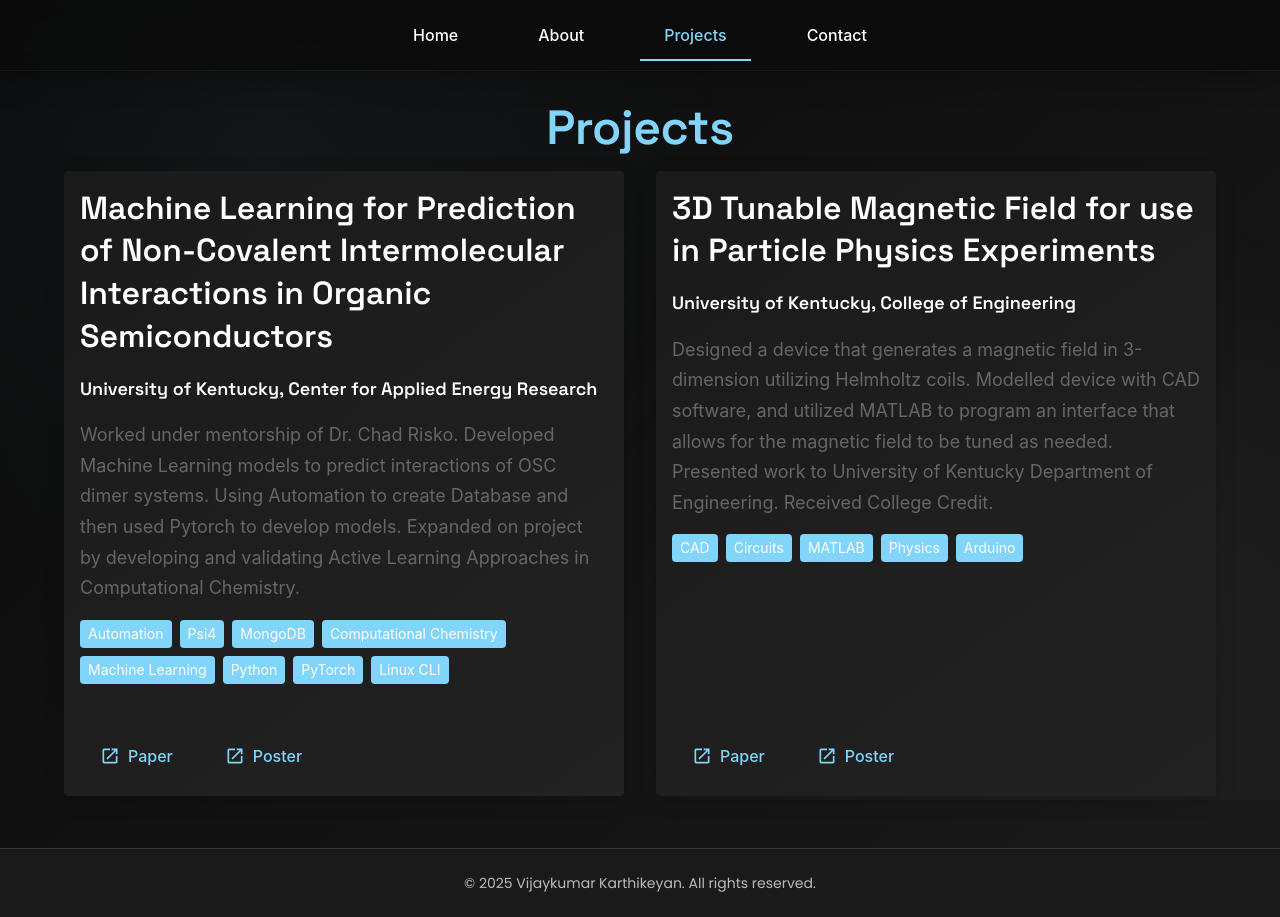
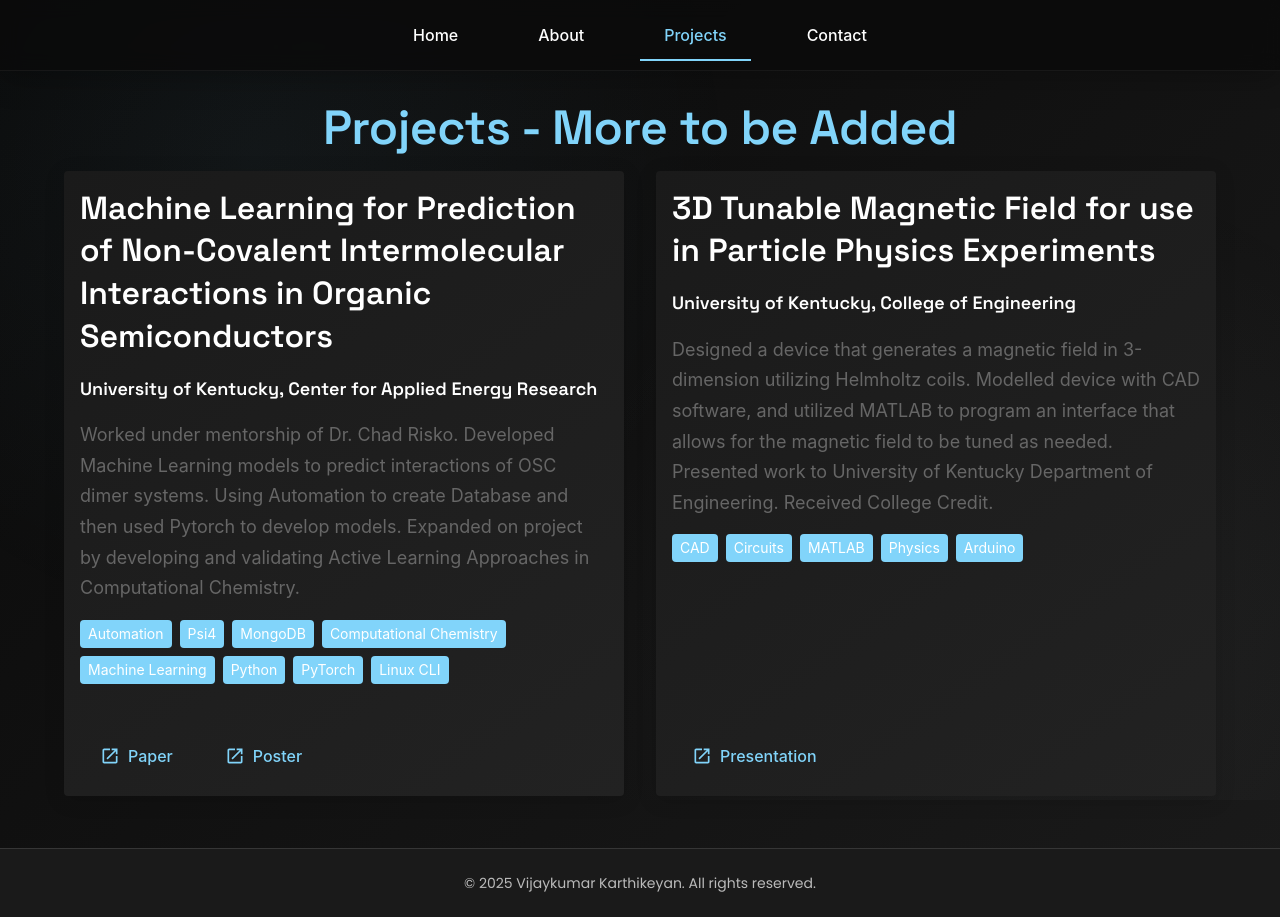
Before and after one commit to kvijay3/kvijay3.github.io, a React (Vite) app: page /#/projects in a window 1280 px wide. Built offline with nearby package versions, Linux system fonts and the light colour scheme.

Commit message:
modified the links in projects

```diff
--- a/src/pages/Projects.jsx
+++ b/src/pages/Projects.jsx
@@ -14,25 +14,31 @@ const Projects = () => {
     },
     */
     {
+      id: 1,
       title: 'Machine Learning for Prediction of Non-Covalent Intermolecular Interactions in Organic Semiconductors',
       affiliation: 'University of Kentucky, Center for Applied Energy Research',
       description: 'Worked under mentorship of Dr. Chad Risko. Developed Machine Learning models to predict interactions of OSC dimer systems. Using Automation to create Database and then used Pytorch to develop models. Expanded on project by developing and validating Active Learning Approaches in Computational Chemistry.',
       technologies: ['Automation', 'Psi4', 'MongoDB', 'Computational Chemistry', 'Machine Learning', 'Python', 'PyTorch', 'Linux CLI'],
       //github: 'https://github.com/yourusername/project1',
-      paper: 'https://drive.google.com/file/d/1Pjsi2TTWZ274OXqLnv235vLAm_fT-b3D/view',
-      poster: 'https://drive.google.com/file/d/16YQVQWIX1V-XvEb4n6Ii2Srln-B2EAKJ/view'
+      link1: 'https://drive.google.com/file/d/1Pjsi2TTWZ274OXqLnv235vLAm_fT-b3D/view',
+      link1Type: 'Paper',
+  link2: 'https://drive.google.com/file/d/16YQVQWIX1V-XvEb4n6Ii2Srln-B2EAKJ/view',
+  link2Type: 'Poster',
     },
     {
+      id: 2,
       title: '3D Tunable Magnetic Field for use in Particle Physics Experiments',
       affiliation: 'University of Kentucky, College of Engineering',
       description: 'Designed a device that generates a magnetic field in 3-dimension utilizing Helmholtz coils. Modelled device with CAD software, and utilized MATLAB to program an interface that allows for the magnetic field to be tuned as needed. Presented work to University of Kentucky Department of Engineering. Received College Credit.',
       technologies: ['CAD', 'Circuits', 'MATLAB', 'Physics', 'Arduino'],
       //github: 'https://github.com/yourusername/project1',
-      presentation: '',
-      CAD: ''
+      link1: 'https://drive.google.com/file/d/1olCJ3xFOmDzj9gTx-1mUJWi5K4T6vtpv/view?usp=sharing',
+      link1Type: 'Presentation',
     },
     // Add more projects as needed
   ];
+
+  const specificProject = [1, 2];
 
   return (
     <Container>
@@ -56,12 +62,14 @@ const Projects = () => {
             color: '#81d4fa'
           }}
         >
-          Projects
+          Projects - More to be Added
         </Typography>
 
         <Grid container spacing={4}>
-          {projects.map((project, index) => (
-            <Grid item xs={12} md={6} key={index}>
+          {projects.map((project) => {
+            if (specificProject.includes(project.id)) {
+              return (
+                <Grid item xs={12} md={6} key={project.id}>
                   <Card
                     component={motion.div}
                     whileHover={{ scale: 1.03 }}
@@ -100,25 +108,29 @@ const Projects = () => {
                       <Button
                         component={motion.a}
                         whileHover={{ scale: 1.1 }}
-                    href={project.paper}
+                        href={project.link1}
                         target="_blank"
                         startIcon={<Launch />}
                       >
-                    Paper
+                        {project.link1Type}
                       </Button>
+                      {project.link2 && (
                         <Button
                           component={motion.a}
                           whileHover={{ scale: 1.1 }}
-                    href={project.poster}
+                          href={project.link2}
                           target="_blank"
                           startIcon={<Launch />}
                         >
-                    Poster
+                          {project.link2Type}
                         </Button>
+                      )}
                     </CardActions>
                   </Card>
                 </Grid>
-          ))}
+              );
+            }
+          })}
         </Grid>
       </Box>
     </Container>
```
Lines whose indentation alone changed are shown as unchanged.
